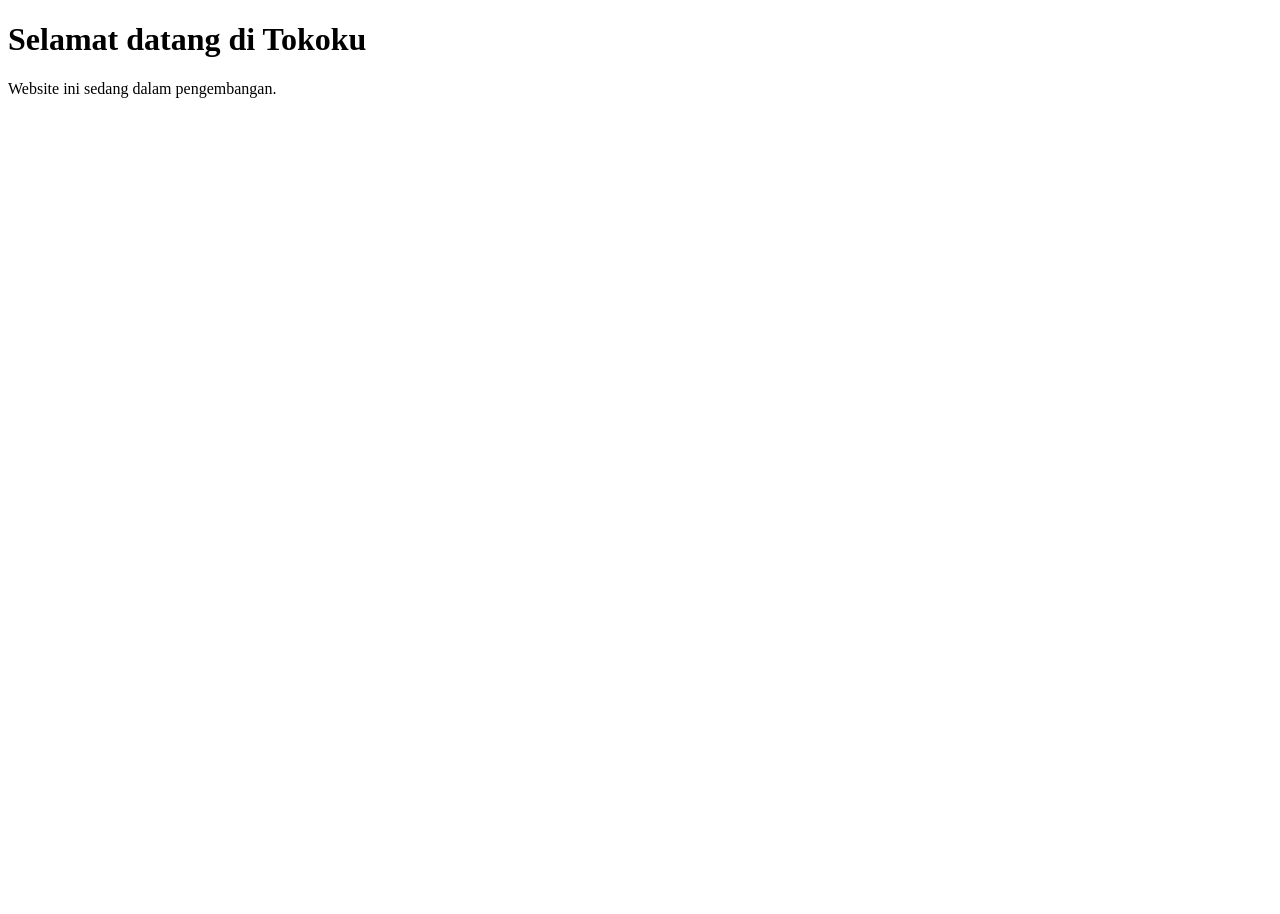
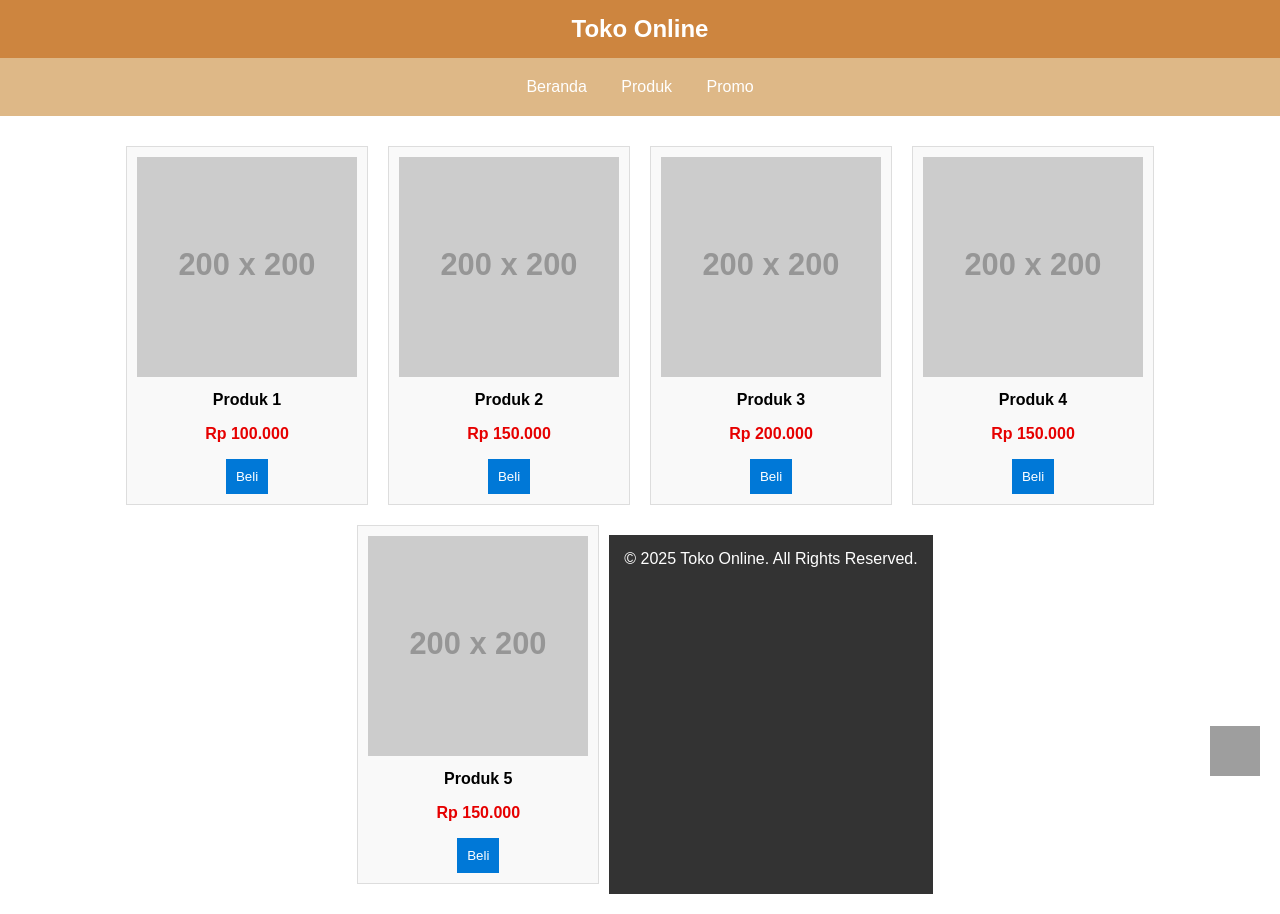
Before and after one commit to adamxwan/tokoku, a plain HTML site: page index.html in a window 1280 px wide. Before the commit the page ends 800 px from the top, so only its background shows below. Drawn offline with Linux system fonts and the light colour scheme; grey boxes are pictures that could not be loaded; placeholder pictures from the web are drawn by us.

Commit message:
index.html

```diff
--- a/index.html
+++ b/index.html
@@ -3,10 +3,71 @@
 <head>
     <meta charset="UTF-8">
     <meta name="viewport" content="width=device-width, initial-scale=1.0">
-    <title>Tokoku</title>
+    <title>Toko Online - Pilihanku Style</title>
+    <style>
+        body { font-family: Arial, sans-serif; margin: 0; padding: 0; }
+        header { background: #CD853F; color: white; padding: 15px; text-align: center; font-size: 24px; font-weight: bold; }
+        nav { background: #DEB887; padding: 10px; text-align: center; }
+        nav a { color: white; text-decoration: none; padding: 10px 15px; display: inline-block; }
+        .container { display: flex; flex-wrap: wrap; justify-content: center; padding: 20px; }
+        .product { border: 1px solid #ddd; margin: 10px; padding: 10px; width: 220px; text-align: center; background: #f9f9f9; }
+        .product img { width: 100%; height: auto; }
+        .product h3 { font-size: 16px; margin: 10px 0; }
+        .product p { color: #e60000; font-weight: bold; }
+        .product button { background: #0078D7; color: white; border: none; padding: 10px; cursor: pointer; }
+        .product button:hover { background: #005BAC; }
+        footer { background: #333; color: white; text-align: center; padding: 15px; margin-top: 20px; }
+        .whatsapp-btn { position: fixed; bottom: 20px; right: 20px; }
+        .whatsapp-btn img { width: 50px; height: 50px; }
+    </style>
 </head>
 <body>
-    <h1>Selamat datang di Tokoku</h1>
-    <p>Website ini sedang dalam pengembangan.</p>
+    <header>
+        Toko Online
+    </header>
+    <nav>
+        <a href="#">Beranda</a>
+        <a href="#">Produk</a>
+        <a href="#">Promo</a>
+    </nav>
+    <div class="container">
+        <div class="product">
+            <img src="https://via.placeholder.com/200" alt="Produk 1">
+            <h3>Produk 1</h3>
+            <p>Rp 100.000</p>
+            <button>Beli</button>
+        </div>
+        <div class="product">
+            <img src="https://via.placeholder.com/200" alt="Produk 2">
+            <h3>Produk 2</h3>
+            <p>Rp 150.000</p>
+            <button>Beli</button>
+        </div>
+        <div class="product">
+            <img src="https://via.placeholder.com/200" alt="Produk 3">
+            <h3>Produk 3</h3>
+            <p>Rp 200.000</p>
+            <button>Beli</button>
+        </div>
+		<div class="product">
+            <img src="https://via.placeholder.com/200" alt="Produk 2">
+            <h3>Produk 4</h3>
+            <p>Rp 150.000</p>
+            <button>Beli</button>
+		</div>
+		<div class="product">
+            <img src="https://via.placeholder.com/200" alt="Produk 2">
+            <h3>Produk 5</h3>
+            <p>Rp 150.000</p>
+            <button>Beli</button>
+		</div>
+    <div class="whatsapp-btn">
+        <a href="https://wa.me/6281234567890" target="_blank">
+            <img src="https://upload.wikimedia.org/wikipedia/commons/6/6b/WhatsApp.svg" alt="WhatsApp">
+        </a>
+    </div>
+    <footer>
+        &copy; 2025 Toko Online. All Rights Reserved.
+    </footer>
 </body>
 </html>
```
